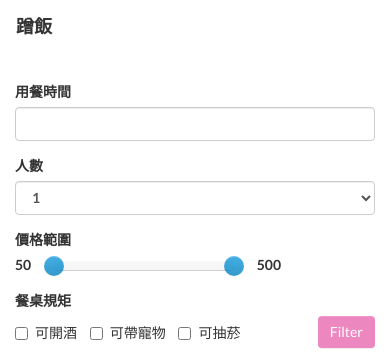
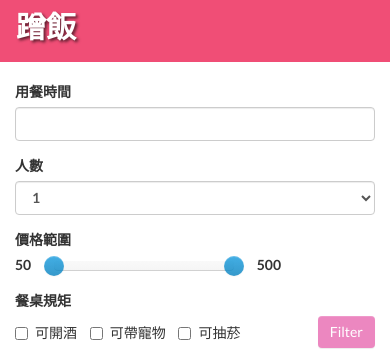
Before and after one commit to chenkuochen/TmpBootstrap, a Django app: page /results in a window 390 px wide. Shown: the top 363 px of the page. Run offline with Django 3.2, Linux system fonts and the light colour scheme; some libraries are stand-ins or nearby versions.

Commit message:
update css & revise dialog

```diff
--- a/tutorial/ui/static/ui/css/results.css
+++ b/tutorial/ui/static/ui/css/results.css
@@ -14,6 +14,12 @@ html {
     z-index:0;
 }
 
+.navbar {
+  background-color: #F04E76;
+}
+
+
+
 .thumbnail>img{
     max-width: 330px;
     height: 230px;
@@ -26,7 +32,16 @@ html {
     border: 0px;
 }
 
+.navbar-brand {
+    font-size: 30px;
+    color: white;
+    text-shadow: 2px 2px 3px rgba(0,0,0,0.6);
+}
 
+/* UPDATE BELOW */
+.navbar{
+z-index:1000; /* lift .navbar above #top-shadow */
+}
 body,
 h1,
 h2,
@@ -56,3 +71,4 @@ p.copyright {
     background-color: #EC87C0;
     border: 0px;
   }
+}
--- a/tutorial/ui/templates/ui/results.html
+++ b/tutorial/ui/templates/ui/results.html
@@ -172,13 +172,13 @@
                     <h4 class="modal-title" id="tableDetailModalLabel"></h4>
                 </div>
                 <div class="modal-body">
-                        <div class="panel panel-default">
-                            <div class="panel-heading resume-heading">
-                                <div class="row">
-                                    <div class="col-lg-12">
-                                        <div class="col-xs-12 col-sm-4">
+                    <div class="panel panel-default">
+                        <div class="panel-heading resume-heading">
+                            <div class="row">
+                                <div class="col-lg-12">
+                                    <div class="col-xs-12 col-sm-4">
                                         <figure>
-                                            <img class="img-circle img-responsive" id="imgTableThumbnail" alt="">
+                                            <img class="img-responsive" id="imgTableThumbnail" alt="">
                                         </figure>
                                     </div>
                                     <div class="col-xs-12 col-sm-8">
@@ -191,21 +191,20 @@
                                             <li class="list-group-item" id="liTableTableManner"><i class="fa fa-envelope"></i><i class="fa fa-beer"></i><i class="fa fa-envelope"></i></li>
                                         </ul>
                                     </div>
+                                    <div class="col-xs-12 col-sm-12">
+                                        <p id= "pTableDescription">
+                                        </p>
+                                    </div>
                                 </div>
                             </div>
                         </div>
                         <div class="bs-callout bs-callout-danger">
-                            <h4>Description</h4>
-                            <p id= "pTableDescription">
-                            </p>
-                        </div>
-                        <div class="bs-callout bs-callout-danger">
-                            <h4>Menu</h4>
                             <p>
                                 <div class="row" id="divMealGallery">
                                 </div>
                             </p>
                         </div>
+                    </div>
                 </div>
                 <div class="modal-footer">
                     <button type="button" class="btn btn-default" data-dismiss="modal">Close</button>
```
Lines whose indentation alone changed are shown as unchanged.
